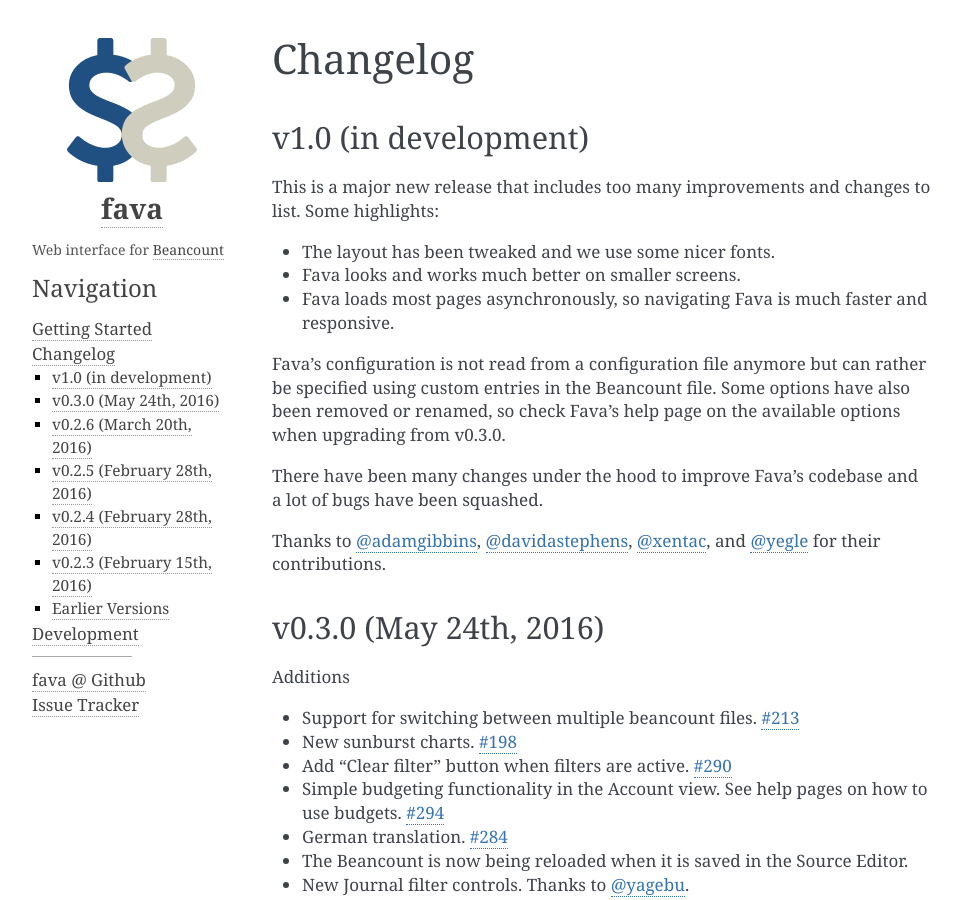
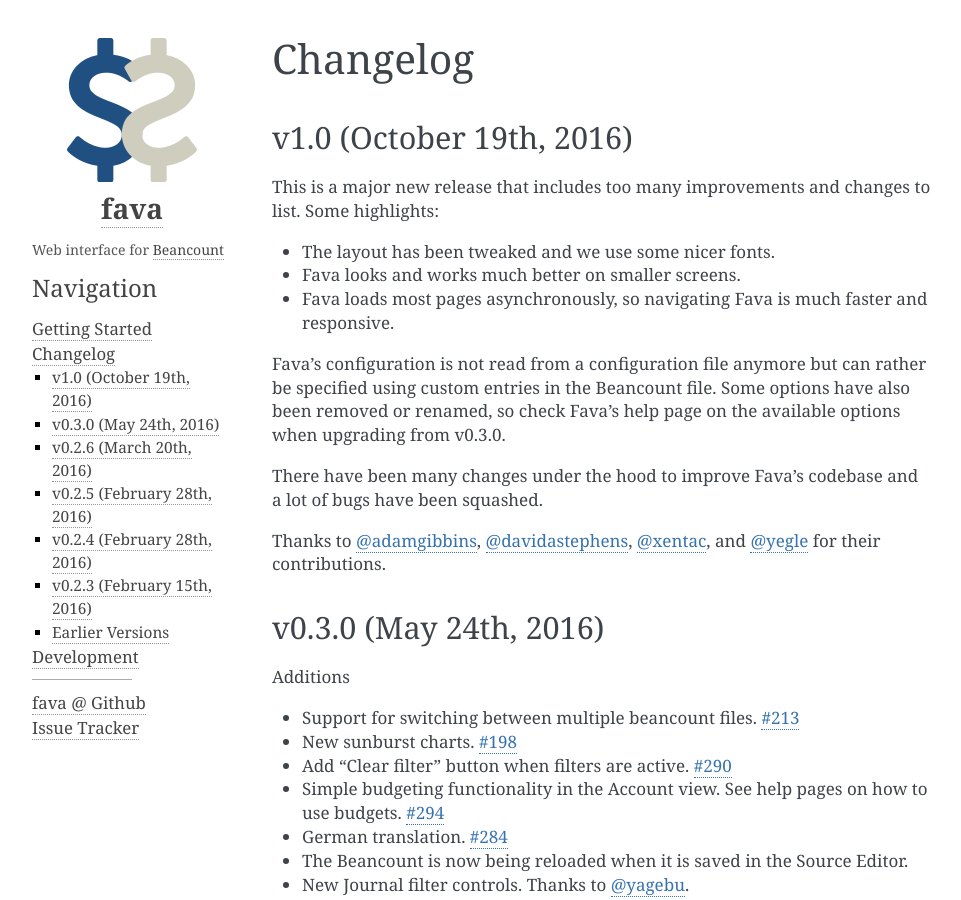
Before and after one commit to beancount/fava, a Sphinx documentation site: the page built from docs/changelog.rst, in a window 1280 px wide and 900 px high. Shown: the whole window, without its empty margins (148-1109 px from the left). Built offline with Sphinx 7.4.7, drawn with Linux system fonts in a browser that asks for light colours.

Commit message:
update CHANGES

```diff
--- a/docs/changelog.rst
+++ b/docs/changelog.rst
@@ -1,8 +1,8 @@
 Changelog
 =========
 
-v1.0 (in development)
----------------------
+v1.0 (October 19th, 2016)
+-------------------------
 
 This is a major new release that includes too many improvements and changes to
 list. Some highlights:
```
